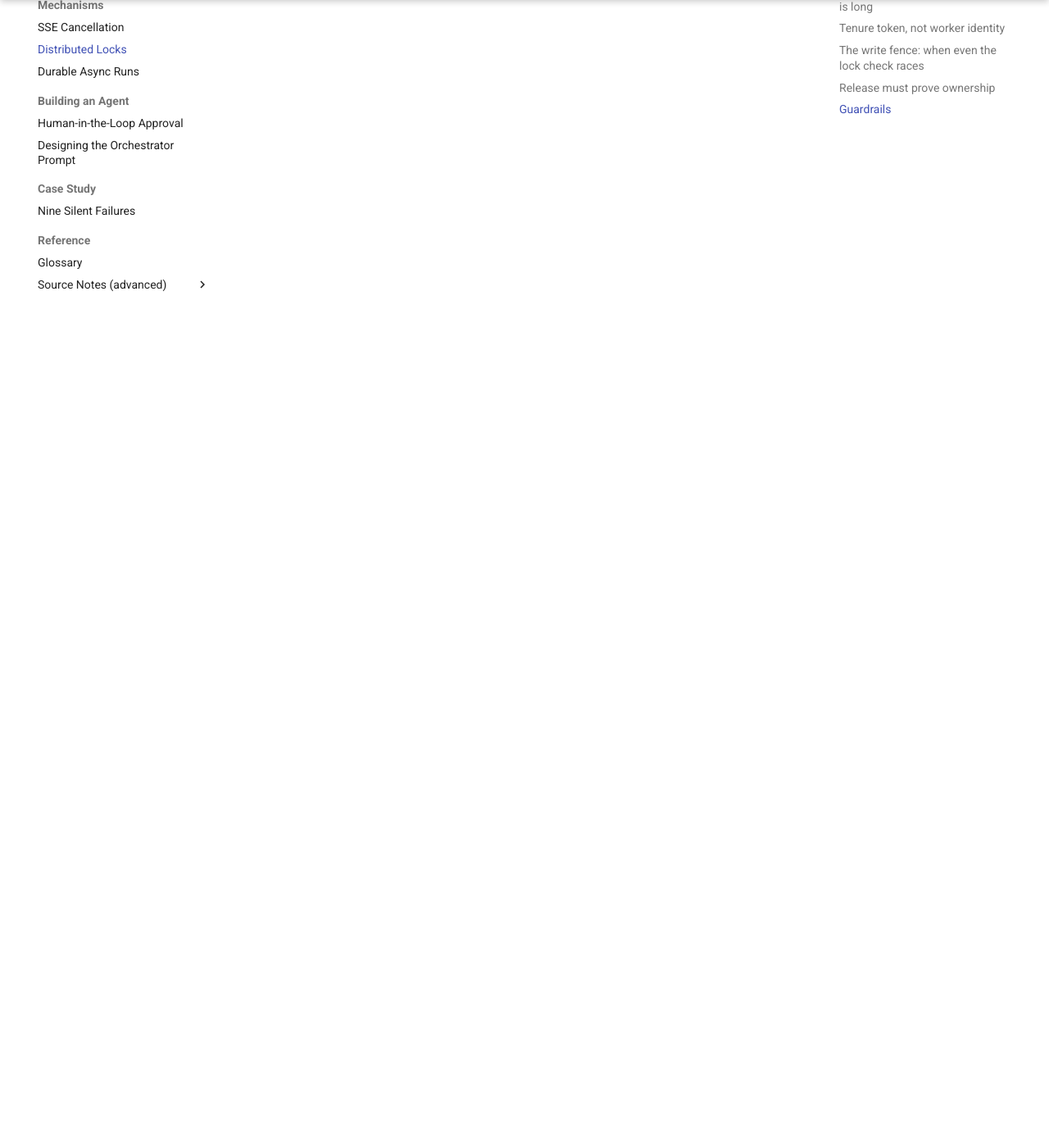
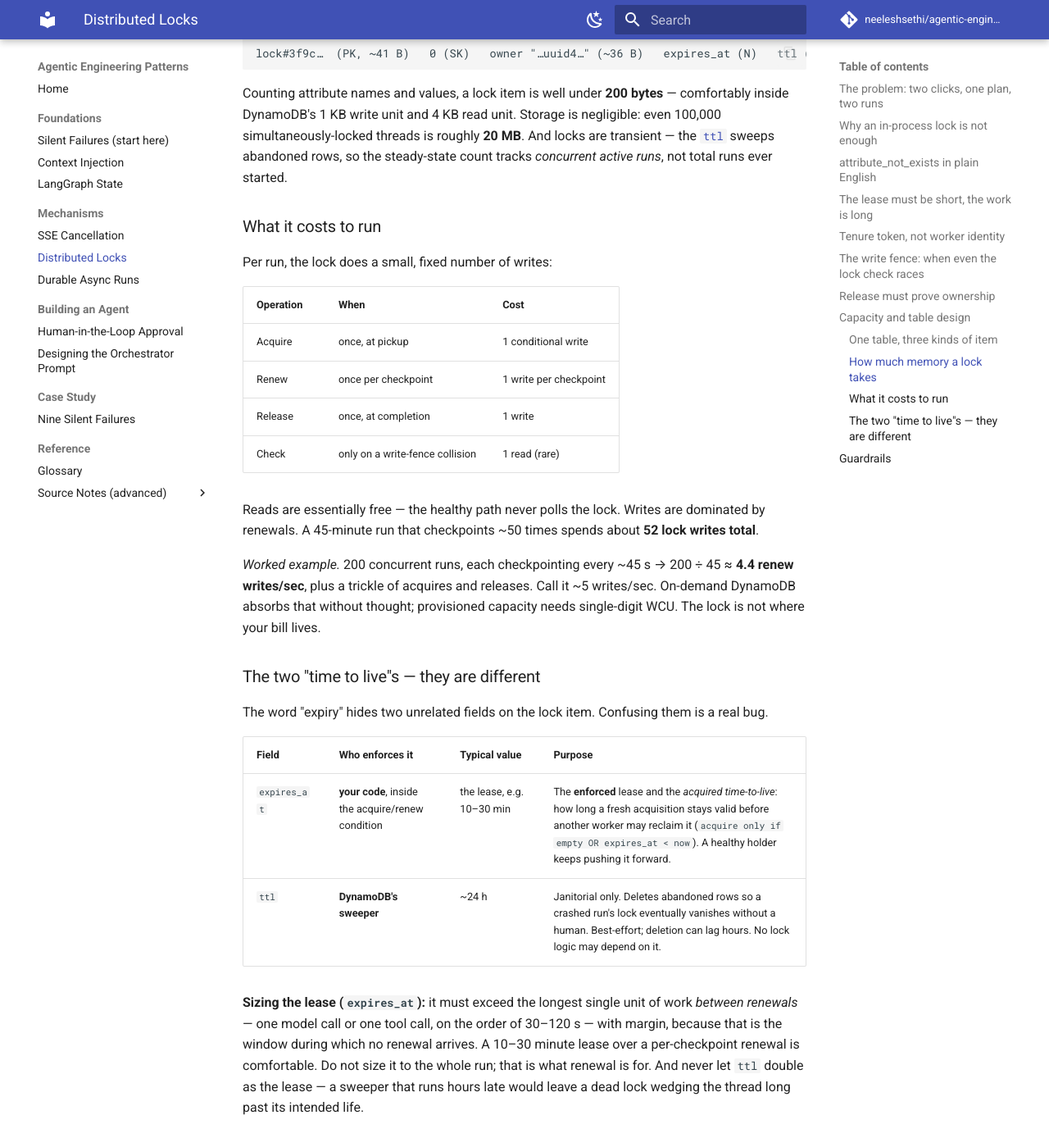
Before and after one commit to neeleshsethi/agentic-engineering-patterns, an MkDocs documentation site: the page built from articles/05-distributed-locks.md, in a window 1280 px wide and 1400 px high, scrolled down 4829 px. Shown: the whole window at 82% size. Built offline with MkDocs 1.6.1 and Material for MkDocs 9.7.7, drawn with Linux system fonts in a browser that asks for light colours; comment, search, counter and statistics services are not loaded; some of the changed text lies outside the part shown.

Commit message:
Add lock capacity and table-design section (sizing, storage, the two TTLs)
Co-Authored-By: Claude Opus 4.8 <noreply@anthropic.com>

````diff
--- a/articles/05-distributed-locks.md
+++ b/articles/05-distributed-locks.md
@@ -166,6 +166,58 @@ table.delete_item(
 
 Without the guard, a slow request that already lost its lease would, on teardown, delete the *next* holder's claim — reopening the exact double-run window the lock exists to close. "Release a lock" and "release *your* lock" are different operations.
 
+## Capacity and table design
+
+A lock this cheap is easy to under-think. Here is exactly what it costs to store and run.
+
+### One table, three kinds of item
+
+The lock is not its own table. It is one item in the table that already holds the run's events and run-state, kept apart by a [`PK`](00-glossary.md#pk-sk) prefix:
+
+| Item kind | PK | SK | Fields |
+|-----------|----|----|--------|
+| event | `abc` | `seq` (1, 2, 3…) | `idem_key`, `event`, `ttl` |
+| run-state | `run#abc` | `0` | `status`, `reason`, `receive_count` |
+| **lock** | `lock#abc` | `0` | `owner`, `expires_at`, `ttl` |
+
+DynamoDB is schemaless beyond the key, so the three coexist for free. Each thread's lock lives under its *own* partition key (`lock#<thread_id>`), so lock writes spread across partitions — there is no single hot lock row to bottleneck on.
+
+### How much memory a lock takes
+
+A lock item carries a partition key, a sort key, an owner token, and two timestamps:
+
+```text
+lock#3f9c…  (PK, ~41 B)   0 (SK)   owner "…uuid4…" (~36 B)   expires_at (N)   ttl (N)
+```
+
+Counting attribute names and values, a lock item is well under **200 bytes** — comfortably inside DynamoDB's 1 KB write unit and 4 KB read unit. Storage is negligible: even 100,000 simultaneously-locked threads is roughly **20 MB**. And locks are transient — the [`ttl`](00-glossary.md#ttl-time-to-live) sweeps abandoned rows, so the steady-state count tracks *concurrent active runs*, not total runs ever started.
+
+### What it costs to run
+
+Per run, the lock does a small, fixed number of writes:
+
+| Operation | When | Cost |
+|-----------|------|------|
+| Acquire | once, at pickup | 1 conditional write |
+| Renew | once per checkpoint | 1 write per checkpoint |
+| Release | once, at completion | 1 write |
+| Check | only on a write-fence collision | 1 read (rare) |
+
+Reads are essentially free — the healthy path never polls the lock. Writes are dominated by renewals. A 45-minute run that checkpoints ~50 times spends about **52 lock writes total**.
+
+*Worked example.* 200 concurrent runs, each checkpointing every ~45 s → 200 ÷ 45 ≈ **4.4 renew writes/sec**, plus a trickle of acquires and releases. Call it ~5 writes/sec. On-demand DynamoDB absorbs that without thought; provisioned capacity needs single-digit WCU. The lock is not where your bill lives.
+
+### The two "time to live"s — they are different
+
+The word "expiry" hides two unrelated fields on the lock item. Confusing them is a real bug.
+
+| Field | Who enforces it | Typical value | Purpose |
+|-------|-----------------|---------------|---------|
+| `expires_at` | **your code**, inside the acquire/renew condition | the lease, e.g. 10–30 min | The **enforced** lease and the *acquired time-to-live*: how long a fresh acquisition stays valid before another worker may reclaim it (`acquire only if empty OR expires_at < now`). A healthy holder keeps pushing it forward. |
+| `ttl` | **DynamoDB's sweeper** | ~24 h | Janitorial only. Deletes abandoned rows so a crashed run's lock eventually vanishes without a human. Best-effort; deletion can lag hours. No lock logic may depend on it. |
+
+**Sizing the lease (`expires_at`):** it must exceed the longest single unit of work *between renewals* — one model call or one tool call, on the order of 30–120 s — with margin, because that is the window during which no renewal arrives. A 10–30 minute lease over a per-checkpoint renewal is comfortable. Do not size it to the whole run; that is what renewal is for. And never let `ttl` double as the lease — a sweeper that runs hours late would leave a dead lock wedging the thread long past its intended life.
+
 ## Guardrails
 
 - Put the lock where every replica can see it — a database item, never process memory
````
